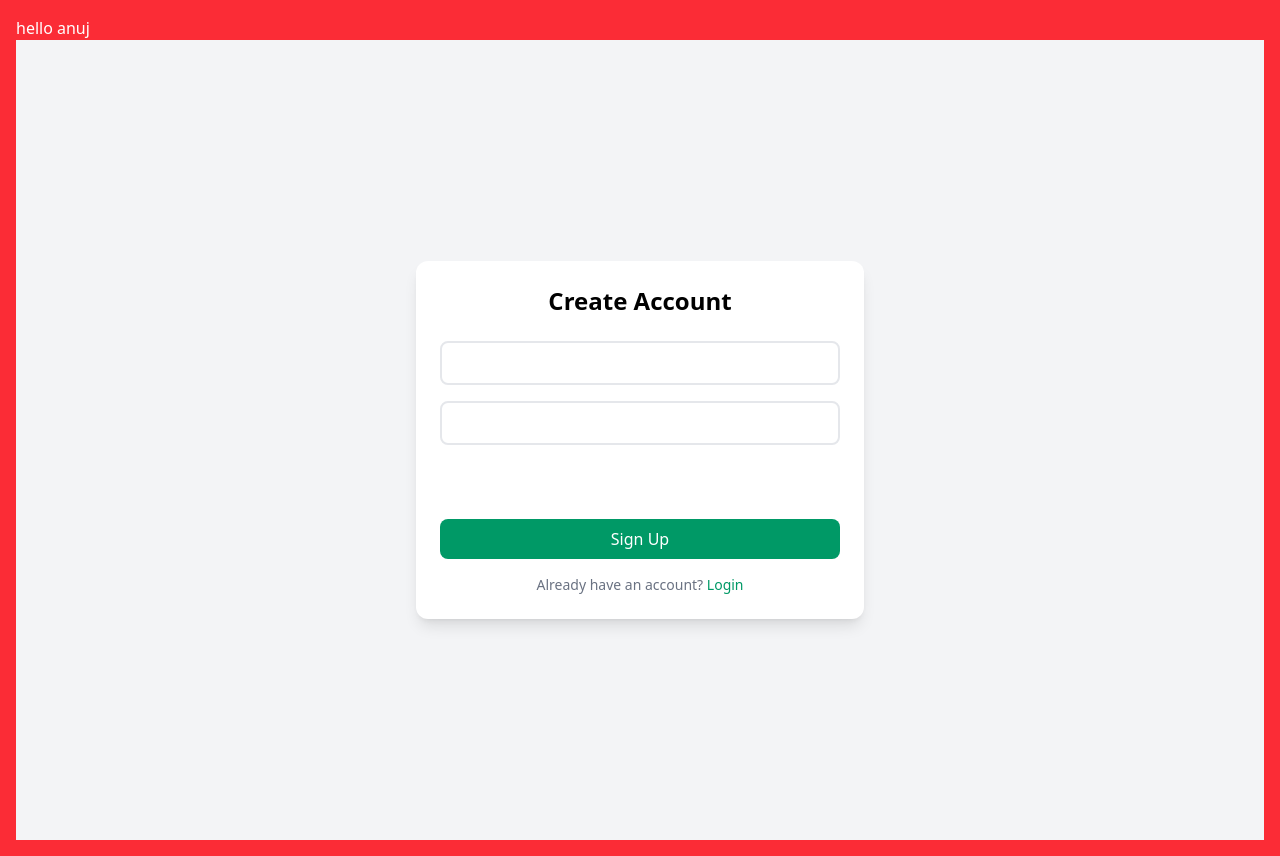
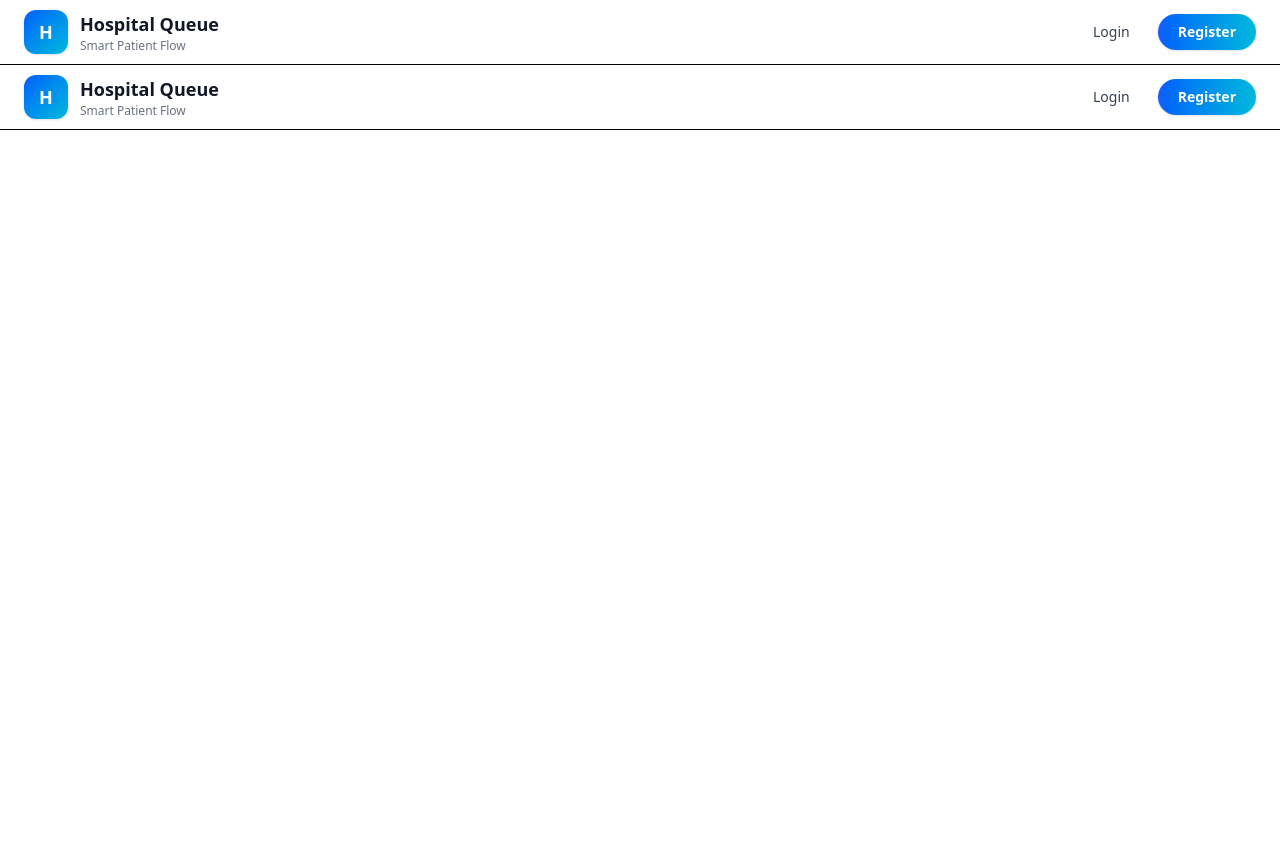
Before and after one commit to chetan208/hackathon-project, a React app: page / in a window 1280 px wide. After the commit the page ends 800 px from the top, so only its background shows below. Built offline with nearby package versions, Linux system fonts and the light colour scheme; the HTML template or start-up script is replaced by a standard one.

Commit message:
ui update

```diff
--- a/package.json
+++ b/package.json
@@ -13,6 +13,7 @@
     "@tailwindcss/vite": "^4.1.18",
     "react": "^19.2.0",
     "react-dom": "^19.2.0",
+    "react-router-dom": "^7.13.0",
     "tailwindcss": "^4.1.18"
   },
   "devDependencies": {
--- a/src/App.jsx
+++ b/src/App.jsx
@@ -1,7 +1,8 @@
 import { useState } from 'react'
 import reactLogo from './assets/react.svg'
 import viteLogo from '/vite.svg'
-import Signup from './componets/Button'
+import { Outlet } from 'react-router-dom'
+import Navbar from './componets/Header/Navbar'
 
 
 
@@ -11,11 +12,8 @@ function App() {
 
   return (
     <>
-      <div className='bg-red-500 text-white p-4' >
-        hello anuj
-        <Signup />
-
-      </div>
+      <Navbar/>
+      <Outlet/>
     </>
   )
 }
--- a/src/componets/Button.jsx
+++ /dev/null
@@ -1,57 +0,0 @@
-import React from 'react'
-
-function Signup() {
-
-  return (
-    <div>
-      <div className="min-h-screen flex items-center justify-center bg-gray-100">
-      <div className="w-full max-w-md bg-white p-6 rounded-xl shadow-lg">
-        <h2 className="text-2xl text-black font-semibold text-center mb-6">
-          Create Account
-        </h2>
-
-        <form  className="space-y-4">
-          <input
-            type="text"
-            name="name"
-            placeholder="Full Name"
-            required
-            className="w-full px-4 py-2 border-2 border-gray-200 rounded-lg focus:outline-none focus:ring-2 focus:ring-emerald-500"
-          />
-
-          <input
-            type="email"
-            name="email"
-            placeholder="Email Address"
-
-            required
-            className="w-full px-4 py-2 border-2 border-gray-200 rounded-lg focus:outline-none focus:ring-2 focus:ring-emerald-500"
-          />
-
-          <input
-            type="password"
-            name="password"
-            placeholder="Password"
-            required
-            className="w-full px-4 py-2 border rounded-lg focus:outline-none focus:ring-2 focus:ring-emerald-500"
-          />
-
-          <button
-            type="submit"
-            className="w-full bg-emerald-600 text-[#ffffff] py-2 rounded-lg hover:bg-emerald-700 transition"
-          >
-            Sign Up
-          </button>
-        </form>
-
-        <p className="text-center text-sm text-gray-500 mt-4">
-          Already have an account?{" "}
-          <span className="text-emerald-600 cursor-pointer">Login</span>
-        </p>
-      </div>
-    </div>
-    </div>
-  )
-}
-
-export default Signup
--- /dev/null
+++ b/src/componets/Header/Navbar.jsx
@@ -0,0 +1,48 @@
+import { Link } from "react-router-dom";
+
+const Navbar = () => {
+  return (
+    <header className="sticky top-0 z-50 backdrop-blur-md bg-white/70 border-b">
+      <div className="max-w-7xl mx-auto px-6 h-16 flex items-center justify-between">
+
+        {/* Logo + Name */}
+        <div className="flex items-center gap-3">
+          <div className="w-11 h-11 rounded-xl bg-gradient-to-br from-blue-600 to-cyan-500
+                          flex items-center justify-center text-white font-bold text-lg shadow">
+            H
+          </div>
+          <div className="leading-tight">
+            <h1 className="text-lg font-semibold text-gray-900">
+              Hospital Queue
+            </h1>
+            <p className="text-xs text-gray-500">
+              Smart Patient Flow
+            </p>
+          </div>
+        </div>
+
+        {/* Actions */}
+        <div className="flex items-center gap-3">
+          <Link
+            to="/login"
+            className="px-4 py-2 text-sm font-medium text-gray-700
+                       hover:text-blue-600 transition"
+          >
+            Login
+          </Link>
+
+          <Link
+            to="/register"
+            className="px-5 py-2 text-sm font-semibold text-white
+                       bg-gradient-to-r from-blue-600 to-cyan-500
+                       rounded-full shadow hover:opacity-90 transition"
+          >
+            Register
+          </Link>
+        </div>
+      </div>
+    </header>
+  );
+};
+
+export default Navbar;
--- a/src/main.jsx
+++ b/src/main.jsx
@@ -3,8 +3,20 @@ import { createRoot } from 'react-dom/client'
 import './index.css'
 import App from './App.jsx'
 
+import {createBrowserRouter,RouterProvider} from 'react-router-dom'
+
+const router=createBrowserRouter([
+    {
+        path:'/',
+        element:(<App/>),
+        children:[
+            {path:"/",element:(<App/>)}
+        ]
+    }
+])
+
 createRoot(document.getElementById('root')).render(
 
-    <App />
+   <RouterProvider router={router}/>
 
 )
```
Also changed, not shown: 2 other files (tests, documents, lock files or other folders).
